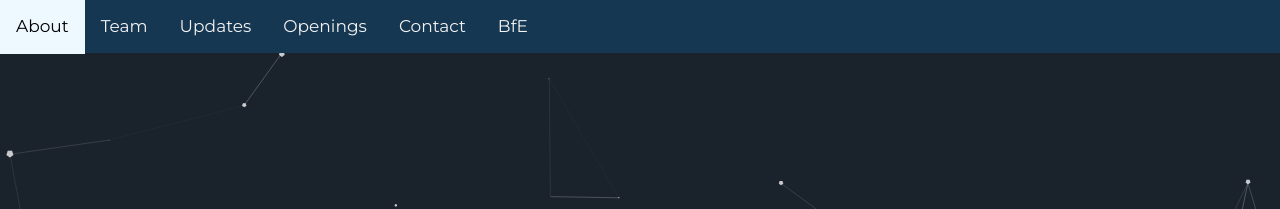
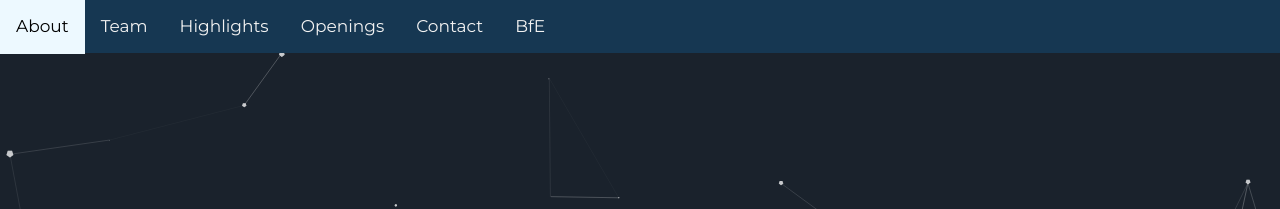
Before and after one commit to BfE-Technology/BfE-Technology.github.io, a Jekyll site: the page built from index.md, in a window 1280 px wide. Shown: the top 209 px of the page. Built offline with Jekyll 4.4.1, drawn with Linux system fonts in a browser that asks for light colours; nearby versions of some CDN libraries.

Commit message:
Update menu.html

```diff
--- a/_includes/menu.html
+++ b/_includes/menu.html
@@ -1,7 +1,7 @@
 <div class="topnav" id="myTopnav">
   <a href="https://tech.bridgesforenterprise.com#about">About</a>
   <a href="https://tech.bridgesforenterprise.com/team">Team</a>
-  <a href="https://tech.bridgesforenterprise.com/updates">Updates</a>
+  <a href="https://tech.bridgesforenterprise.com/highlights">Highlights</a>
   <a href="https://opps.bridgesforenterprise.com/technology">Openings</a>
   <a href="https://tech.bridgesforenterprise.com/contact">Contact</a>
   <a href="https://www.bridgesforenterprise.com">BfE</a>
```
